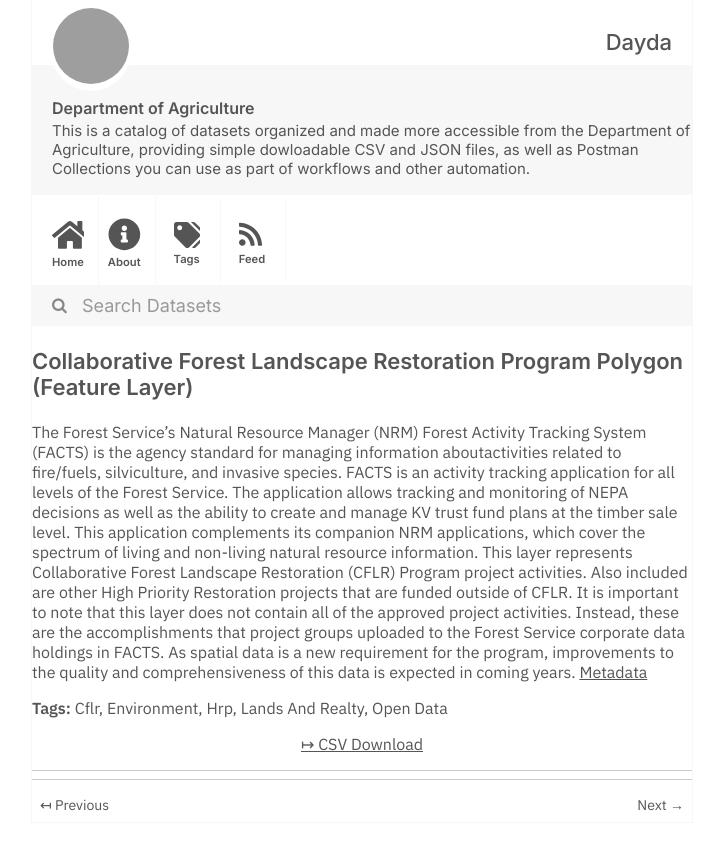
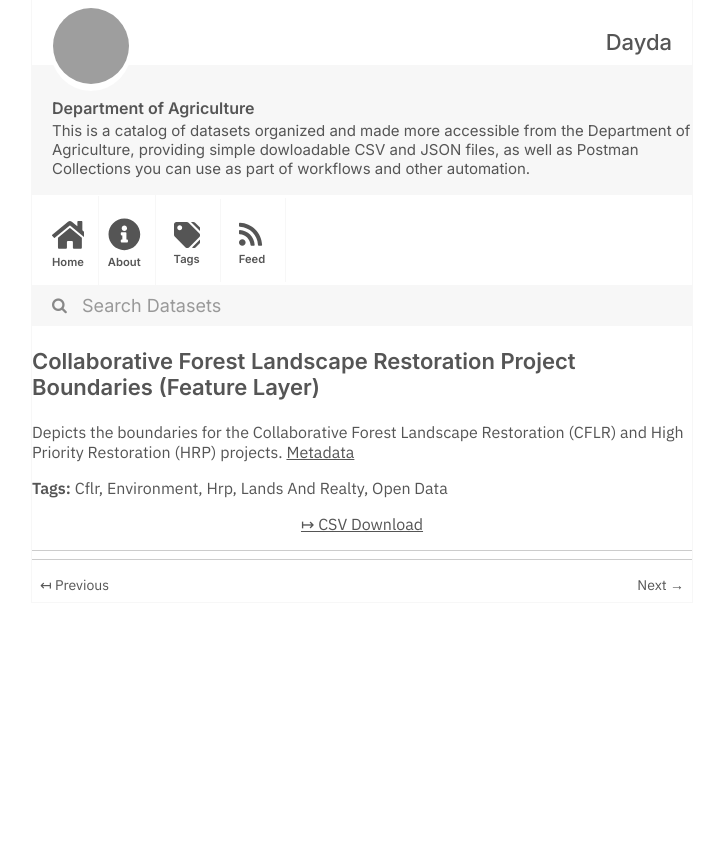
Before and after one commit to dayda-entities/department-of-agriculture, a Jekyll site: the page built from _posts/2020-12-03-collaborative-forest-landscape.md, in a window 1280 px wide, cut to the strip 0-850 px from the top of the page. Shown: the whole strip, without its empty margins (278-998 px from the left). Built offline with Jekyll 4.4.1, drawn with Linux system fonts in a browser that asks for light colours; grey boxes are pictures that could not be loaded.

Commit message:
Publish Data

```diff
--- a/_posts/2020-12-03-collaborative-forest-landscape.md
+++ b/_posts/2020-12-03-collaborative-forest-landscape.md
@@ -1,7 +1,7 @@
 ---
-title: Collaborative Forest Landscape Restoration Program Polygon (Feature Layer)
-created: '2020-12-03T20:26:29.915458'
-modified: '2021-05-14T15:12:45.865945'
+title: Collaborative Forest Landscape Restoration Project Boundaries (Feature Layer)
+created: '2020-12-03T20:26:29.907079'
+modified: '2021-05-14T15:12:45.928694'
 state: active
 type: dataset
 tags:
@@ -12,9 +12,9 @@ tags:
   - Open Data
 groups: []
 csv_url: >-
-  https://data-usfs.hub.arcgis.com/datasets/8d3fc880a28e4edfa75a809d4315abbf_4.csv?outSR=%7B%22latestWkid%22%3A4269%2C%22wkid%22%3A4269%7D
+  https://data-usfs.hub.arcgis.com/datasets/8c18a3db7a0a4142b94101641f417ce4_0.csv?outSR=%7B%22latestWkid%22%3A4269%2C%22wkid%22%3A4269%7D
 json_url: ''
 layout: post
 
 ---
-The Forest Service's Natural Resource Manager (NRM) Forest Activity Tracking System (FACTS) is the agency standard for managing information aboutactivities related to fire/fuels, silviculture, and invasive species. FACTS is an activity tracking application for all levels of the Forest Service. The application allows tracking and monitoring of NEPA decisions as well as the ability to create and manage KV trust fund plans at the timber sale level. This application complements its companion NRM applications, which cover the spectrum of living and non-living natural resource information. This layer represents Collaborative Forest Landscape Restoration (CFLR) Program project activities. Also included are other High Priority Restoration projects that are funded outside of CFLR. It is important to note that this layer does not contain all of the approved project activities. Instead, these are the accomplishments that project groups uploaded to the Forest Service corporate data holdings in FACTS. As spatial data is a new requirement for the program, improvements to the quality and comprehensiveness of this data is expected in coming years. <a href='https://data.fs.usda.gov/geodata/edw/edw_resources/meta/S_USA.Activity_CFLRP_PL.xml' target='_blank'>Metadata</a>
+Depicts the boundaries for the Collaborative Forest Landscape Restoration (CFLR) and High Priority Restoration (HRP) projects. <a href='https://data.fs.usda.gov/geodata/edw/edw_resources/meta/S_USA.CFLR_HPRP_ProjectBoundary.xml' target='_blank'>Metadata</a>
```
